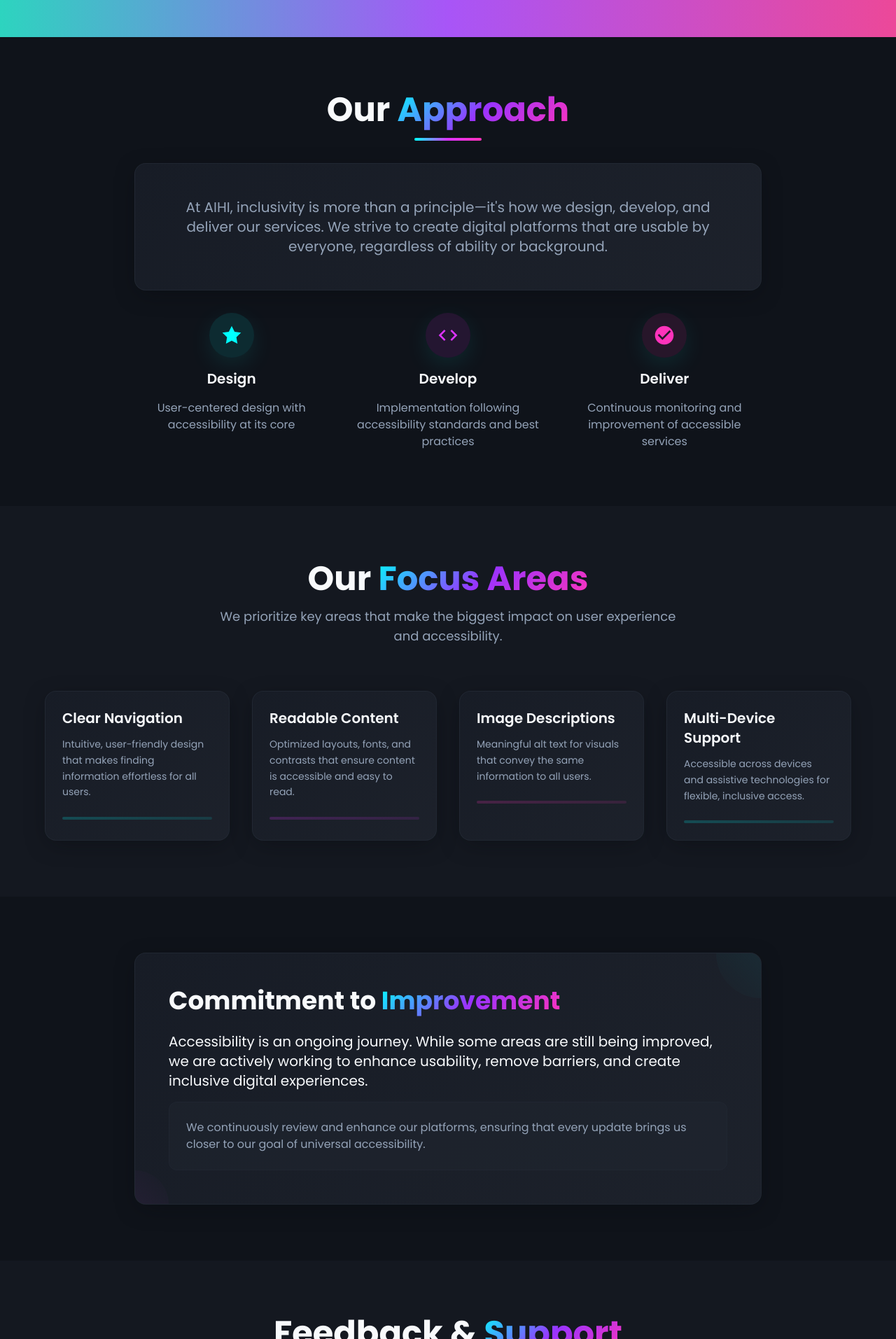
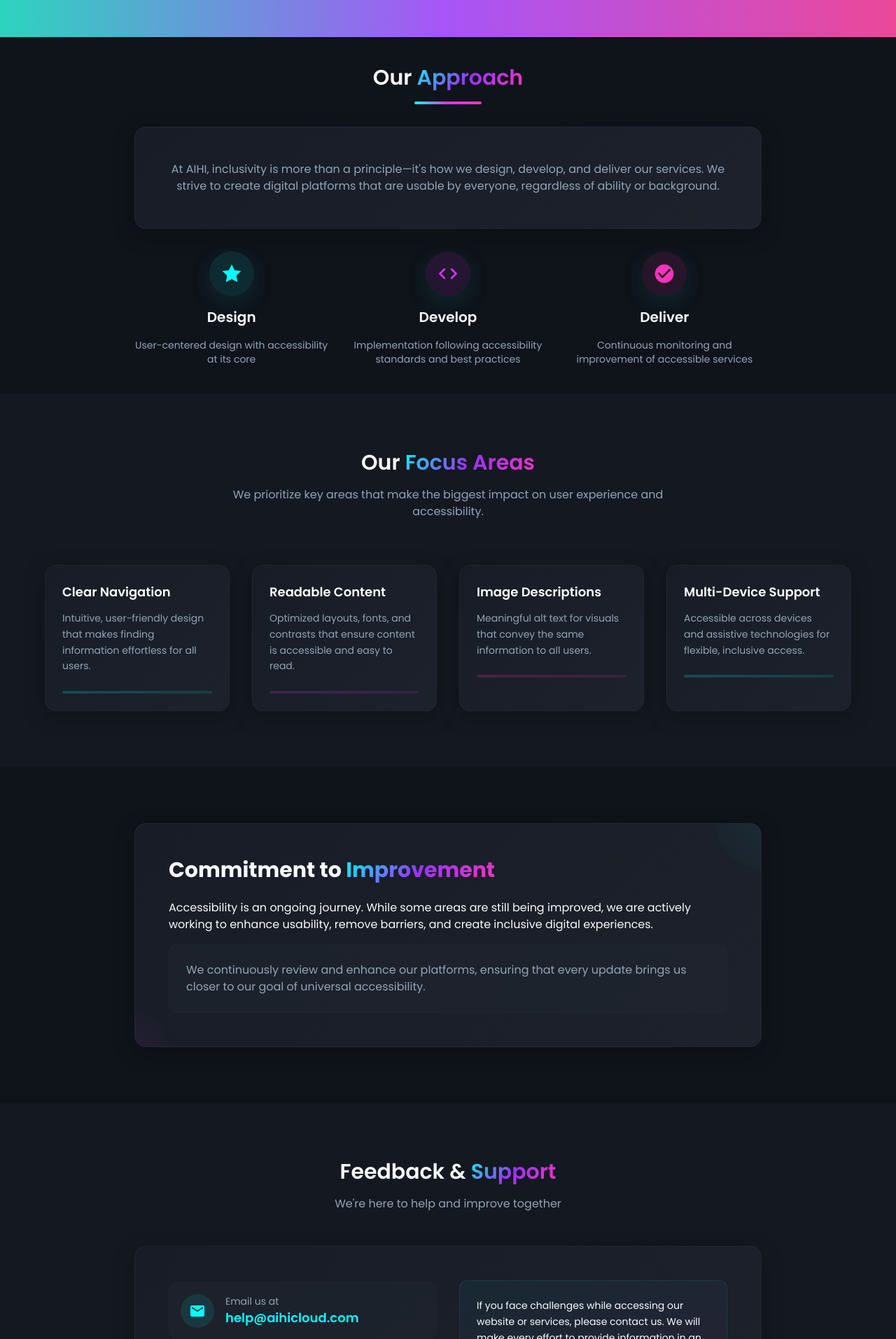
Before and after one commit to TechLeadsUser/aihi-inclusive-reach, a React (Vite) app: page / in a window 1280 px wide. Shown: the part 307-2220 px from the top of the page at 70% size. Built offline with nearby package versions, Linux system fonts and the light colour scheme.

Commit message:
Visual edit in Lovable
Edited UI in Lovable

```diff
--- a/src/components/AccessibilityApproach.tsx
+++ b/src/components/AccessibilityApproach.tsx
@@ -1,17 +1,16 @@
 const AccessibilityApproach = () => {
-  return (
-    <section className="py-20 bg-background">
+  return <section className="bg-background py-[40px]">
       <div className="container mx-auto px-4">
         <div className="max-w-4xl mx-auto text-center space-y-8">
           <div className="space-y-4">
-            <h2 className="text-4xl lg:text-5xl font-bold font-heading">
-              Our <span className="brand-gradient">Approach</span>
+            <h2 className="text-4xl font-heading lg:text-3xl font-semibold">
+              Our <span className="brand-gradient font-semibold">Approach</span>
             </h2>
             <div className="w-24 h-1 bg-gradient-to-r from-primary via-accent to-brand-magenta mx-auto rounded-full" />
           </div>
 
-          <div className="bg-card card-gradient rounded-2xl p-8 lg:p-12 shadow-card border border-border/50">
-            <p className="text-lg lg:text-xl text-muted-foreground leading-relaxed">
+          <div className="bg-card card-gradient rounded-2xl p-8 lg:p-12 shadow-card border border-border/50 py-[24px]">
+            <p className="text-lg text-muted-foreground leading-relaxed lg:text-base">
               At AIHI, inclusivity is more than a principle—it's how we design, develop,
               and deliver our services. We strive to create digital platforms that are
               usable by everyone, regardless of ability or background.
@@ -23,39 +22,37 @@ const AccessibilityApproach = () => {
             <div className="text-center space-y-4">
               <div className="w-16 h-16 mx-auto bg-primary/10 rounded-full flex items-center justify-center shadow-brand">
                 <svg className="w-8 h-8 text-primary" fill="currentColor" viewBox="0 0 24 24">
-                  <path d="M12 2l3.09 6.26L22 9.27l-5 4.87 1.18 6.88L12 17.77l-6.18 3.25L7 14.14 2 9.27l6.91-1.01L12 2z"/>
+                  <path d="M12 2l3.09 6.26L22 9.27l-5 4.87 1.18 6.88L12 17.77l-6.18 3.25L7 14.14 2 9.27l6.91-1.01L12 2z" />
                 </svg>
               </div>
               <h3 className="text-xl font-semibold">Design</h3>
-              <p className="text-muted-foreground">User-centered design with accessibility at its core</p>
+              <p className="text-muted-foreground text-sm">User-centered design with accessibility at its core</p>
             </div>
 
             {/* Develop */}
             <div className="text-center space-y-4">
               <div className="w-16 h-16 mx-auto bg-accent/10 rounded-full flex items-center justify-center shadow-brand">
                 <svg className="w-8 h-8 text-accent" fill="currentColor" viewBox="0 0 24 24">
-                  <path d="M9.4 16.6L4.8 12l4.6-4.6L8 6l-6 6 6 6 1.4-1.4zm5.2 0L19.2 12l-4.6-4.6L16 6l6 6-6 6-1.4-1.4z"/>
+                  <path d="M9.4 16.6L4.8 12l4.6-4.6L8 6l-6 6 6 6 1.4-1.4zm5.2 0L19.2 12l-4.6-4.6L16 6l6 6-6 6-1.4-1.4z" />
                 </svg>
               </div>
               <h3 className="text-xl font-semibold">Develop</h3>
-              <p className="text-muted-foreground">Implementation following accessibility standards and best practices</p>
+              <p className="text-muted-foreground text-sm">Implementation following accessibility standards and best practices</p>
             </div>
 
             {/* Deliver */}
             <div className="text-center space-y-4">
               <div className="w-16 h-16 mx-auto bg-brand-magenta/10 rounded-full flex items-center justify-center shadow-brand">
                 <svg className="w-8 h-8 text-brand-magenta" fill="currentColor" viewBox="0 0 24 24">
-                  <path d="M12 2C6.48 2 2 6.48 2 12s4.48 10 10 10 10-4.48 10-10S17.52 2 12 2zm-2 15l-5-5 1.41-1.41L10 14.17l7.59-7.59L19 8l-9 9z"/>
+                  <path d="M12 2C6.48 2 2 6.48 2 12s4.48 10 10 10 10-4.48 10-10S17.52 2 12 2zm-2 15l-5-5 1.41-1.41L10 14.17l7.59-7.59L19 8l-9 9z" />
                 </svg>
               </div>
               <h3 className="text-xl font-semibold">Deliver</h3>
-              <p className="text-muted-foreground">Continuous monitoring and improvement of accessible services</p>
+              <p className="text-muted-foreground text-sm">Continuous monitoring and improvement of accessible services</p>
             </div>
           </div>
         </div>
       </div>
-    </section>
-  );
+    </section>;
 };
-
 export default AccessibilityApproach;
--- a/src/components/AccessibilityCommitment.tsx
+++ b/src/components/AccessibilityCommitment.tsx
@@ -10,13 +10,13 @@ const AccessibilityCommitment = () => {
             <div className="relative space-y-6">
               <div className="flex items-center space-x-3 mb-6">
 
-                <h2 className="text-3xl lg:text-4xl font-bold font-heading">
+                <h2 className="text-3xl font-bold font-heading lg:text-3xl">
                   Commitment to <span className="brand-gradient">Improvement</span>
                 </h2>
               </div>
 
               <div className="space-y-4">
-                <p className="text-lg lg:text-xl text-foreground leading-relaxed">
+                <p className="text-lg text-foreground leading-relaxed lg:text-base">
                   Accessibility is an ongoing journey. While some areas are still being
                   improved, we are actively working to enhance usability, remove barriers,
                   and create inclusive digital experiences.
@@ -25,7 +25,7 @@ const AccessibilityCommitment = () => {
                 <div className="bg-secondary/50 rounded-xl p-6 border border-border/30">
                   <div className="flex items-start space-x-4">
 
-                    <div className="text-muted-foreground">
+                    <div className="text-muted-foreground rounded-sm">
                       We continuously review and enhance our platforms, ensuring that every
                       update brings us closer to our goal of universal accessibility.
                     </div>
--- a/src/components/AccessibilityContact.tsx
+++ b/src/components/AccessibilityContact.tsx
@@ -3,10 +3,10 @@ const AccessibilityContact = () => {
       <div className="container mx-auto px-4">
         <div className="max-w-4xl mx-auto">
           <div className="text-center space-y-4 mb-12">
-            <h2 className="text-4xl lg:text-5xl font-bold font-heading">
+            <h2 className="text-4xl font-heading lg:text-3xl font-semibold">
               Feedback & <span className="brand-gradient">Support</span>
             </h2>
-            <p className="text-lg text-muted-foreground">
+            <p className="text-muted-foreground text-base">
               We're here to help and improve together
             </p>
           </div>
@@ -49,7 +49,7 @@ const AccessibilityContact = () => {
               {/* Right side - Message */}
               <div className="space-y-6">
                 <div className="bg-gradient-to-br from-primary/5 to-accent/5 rounded-xl p-6 border border-primary/10">
-                  <p className="text-foreground leading-relaxed">
+                  <p className="text-foreground leading-relaxed text-sm">
                     If you face challenges while accessing our website or services,
                     please contact us. We will make every effort to provide information
                     in an accessible format.
@@ -58,7 +58,7 @@ const AccessibilityContact = () => {
 
                 <div className="flex items-center space-x-3 text-sm text-muted-foreground">
                   <div className="w-2 h-2 bg-primary rounded-full animate-pulse" />
-                  <span>We typically respond within 24 hours</span>
+                  <span className="text-sm">We typically respond within 24 hours</span>
                 </div>
               </div>
             </div>
--- a/src/components/AccessibilityFocus.tsx
+++ b/src/components/AccessibilityFocus.tsx
@@ -28,10 +28,10 @@ const AccessibilityFocus = () => {
       <div className="container mx-auto px-4">
         <div className="max-w-6xl mx-auto">
           <div className="text-center space-y-4 mb-16">
-            <h2 className="text-4xl lg:text-5xl font-bold font-heading">
+            <h2 className="text-4xl font-heading lg:text-3xl font-semibold">
               Our <span className="brand-gradient">Focus Areas</span>
             </h2>
-            <p className="text-lg text-muted-foreground max-w-2xl mx-auto">
+            <p className="text-muted-foreground max-w-2xl mx-auto text-base">
               We prioritize key areas that make the biggest impact on user experience and accessibility.
             </p>
           </div>
@@ -44,10 +44,10 @@ const AccessibilityFocus = () => {
 
                   {/* Content */}
                   <div className="space-y-3">
-                    <h3 className="text-xl font-semibold font-heading group-hover:text-primary transition-smooth">
+                    <h3 className="font-semibold font-heading group-hover:text-primary transition-smooth text-lg">
                       {area.title}
                     </h3>
-                    <p className="text-muted-foreground text-sm leading-relaxed">
+                    <p className="text-muted-foreground leading-relaxed text-sm">
                       {area.description}
                     </p>
                   </div>
--- a/src/components/AccessibilityHero.tsx
+++ b/src/components/AccessibilityHero.tsx
@@ -5,7 +5,7 @@ const AccessibilityHero = () => {
 
       {/* Content */}
       <div className="relative z-10 container mx-auto px-4">
-        <div className="grid lg:grid-cols-2 gap-12 items-center">
+        <div className="grid lg:grid-cols-2 gap-12 items-center px-[24px]">
           {/* Left side - Text content */}
           <div className="space-y-8">
             <div className="space-y-6">
```
